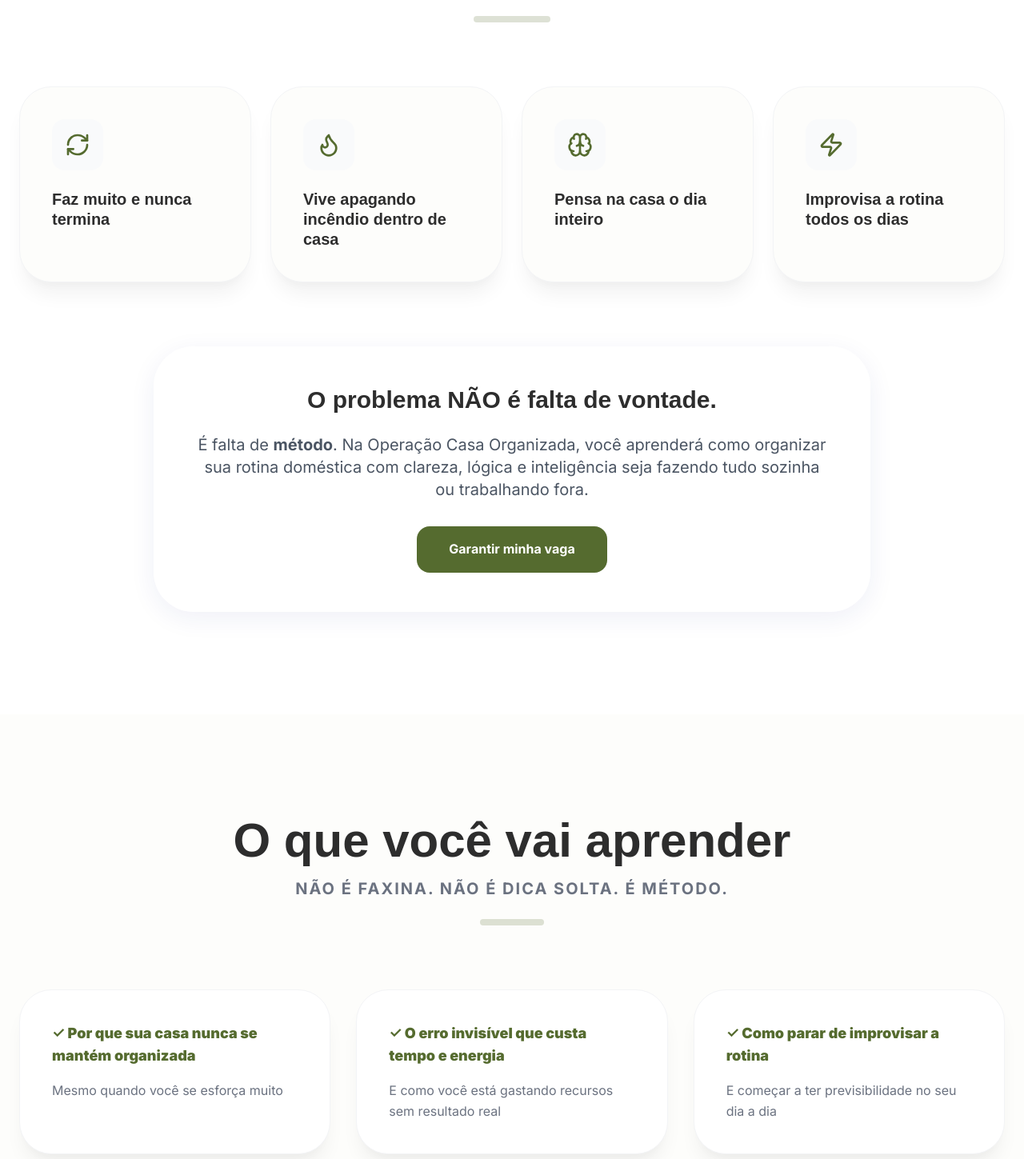
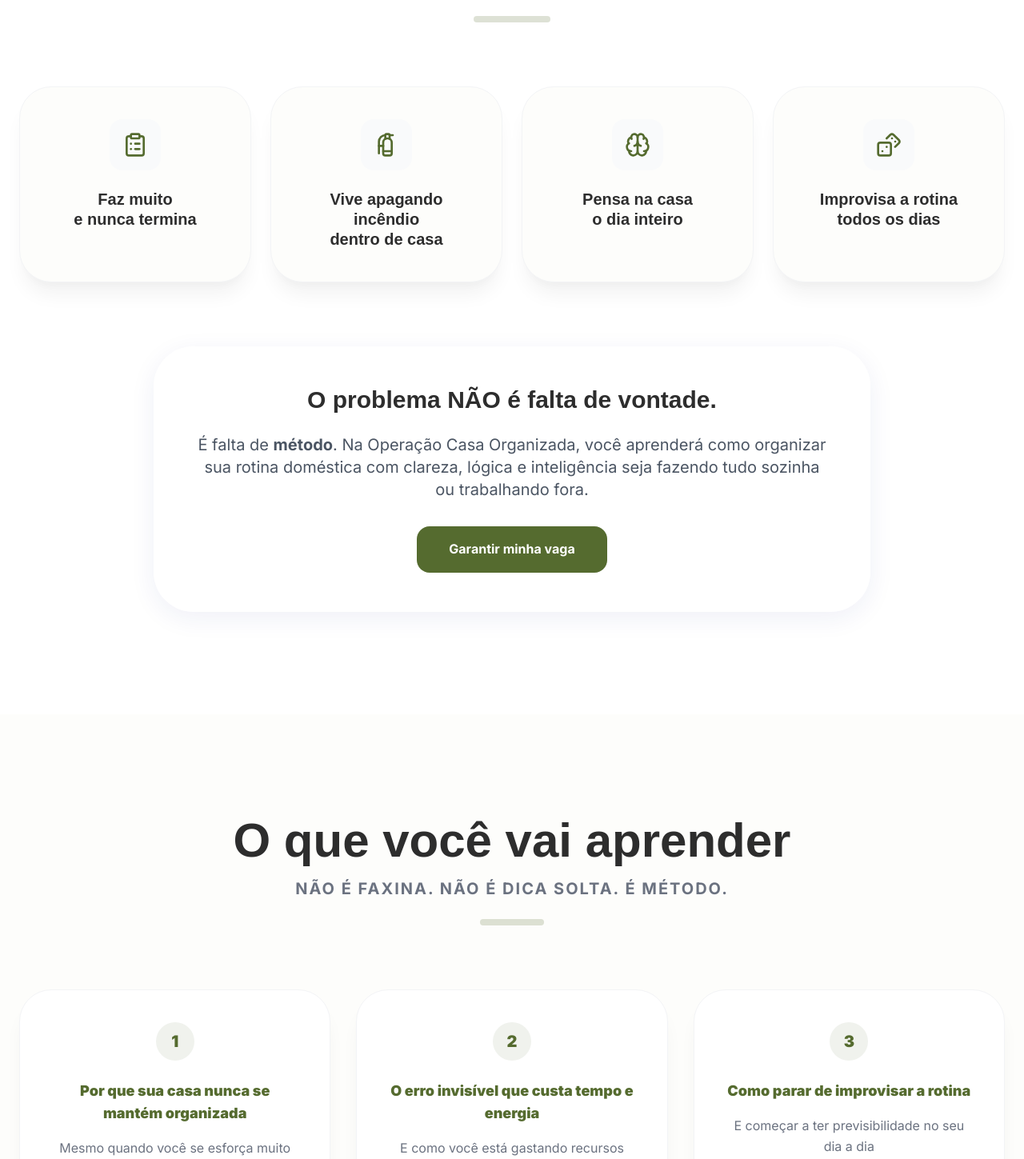
Before and after one commit to drtrafego/lp_donnadomesticas, a Next.js app: page /mar2601 in a window 1280 px wide. Shown: the part 1101-2550 px from the top of the page at 80% size. Built offline with nearby package versions, Linux system fonts and the light colour scheme; no server answers.

Commit message:
content: change hero subtitle to Sua Casa Organizada in both paths

```diff
--- a/src/app/mar2601/page.tsx
+++ b/src/app/mar2601/page.tsx
@@ -17,7 +17,14 @@ import {
     Clock,
     Home as HomeIcon,
     Book,
-    Smartphone
+    Smartphone,
+    FireExtinguisher,
+    Dices,
+    Coffee,
+    Lightbulb,
+    Key,
+    ListChecks,
+    ClipboardList
 } from 'lucide-react';
 import PhoneInputWithFlag from '@/components/PhoneInputWithFlag';
 
@@ -154,7 +161,7 @@ export default function Home() {
                         className="inline-flex items-center gap-2 px-5 py-2 rounded-full glass text-xs font-black tracking-widest text-[#556B2F] mb-10 border-[#556B2F]/10"
                     >
                         <HomeIcon className="w-4 h-4" />
-                        OPERAÇÃO CASA ORGANIZADA
+                        SUA CASA ORGANIZADA
                     </motion.div>
 
                     <motion.h1
@@ -215,42 +222,42 @@ export default function Home() {
                     <div className="grid grid-cols-1 md:grid-cols-4 gap-6 mb-20">
                         <motion.div
                             {...fadeInUp} transition={{ delay: 0.1 }}
-                            className="p-10 bg-[#fdfdfb] border border-gray-100 rounded-[40px] premium-shadow flex flex-col gap-6 hover:border-[#556B2F]/30 transition-all group"
+                            className="p-10 bg-[#fdfdfb] border border-gray-100 rounded-[40px] premium-shadow flex flex-col items-center text-center gap-6 hover:border-[#556B2F]/30 transition-all group"
                         >
                             <div className="w-16 h-16 bg-gray-50 rounded-2xl flex items-center justify-center group-hover:bg-[#f0f2ed] transition-colors">
-                                <RefreshCw className="w-8 h-8 text-[#556B2F]" />
+                                <ClipboardList className="w-8 h-8 text-[#556B2F]" />
                             </div>
-                            <h3 className="text-xl font-bold leading-tight"><strong>Faz muito</strong> e nunca termina</h3>
+                            <h3 className="text-xl font-bold leading-tight"><strong>Faz muito</strong><br /> e nunca termina</h3>
                         </motion.div>
 
                         <motion.div
                             {...fadeInUp} transition={{ delay: 0.2 }}
-                            className="p-10 bg-[#fdfdfb] border border-gray-100 rounded-[40px] premium-shadow flex flex-col gap-6 hover:border-[#556B2F]/30 transition-all group"
+                            className="p-10 bg-[#fdfdfb] border border-gray-100 rounded-[40px] premium-shadow flex flex-col items-center text-center gap-6 hover:border-[#556B2F]/30 transition-all group"
                         >
                             <div className="w-16 h-16 bg-gray-50 rounded-2xl flex items-center justify-center group-hover:bg-[#f0f2ed] transition-colors">
-                                <Flame className="w-8 h-8 text-[#556B2F]" />
+                                <FireExtinguisher className="w-8 h-8 text-[#556B2F]" />
                             </div>
-                            <h3 className="text-xl font-bold leading-tight"><strong>Vive apagando incêndio</strong> dentro de casa</h3>
+                            <h3 className="text-xl font-bold leading-tight"><strong>Vive apagando incêndio</strong><br /> dentro de casa</h3>
                         </motion.div>
 
                         <motion.div
                             {...fadeInUp} transition={{ delay: 0.3 }}
-                            className="p-10 bg-[#fdfdfb] border border-gray-100 rounded-[40px] premium-shadow flex flex-col gap-6 hover:border-[#556B2F]/30 transition-all group"
+                            className="p-10 bg-[#fdfdfb] border border-gray-100 rounded-[40px] premium-shadow flex flex-col items-center text-center gap-6 hover:border-[#556B2F]/30 transition-all group"
                         >
                             <div className="w-16 h-16 bg-gray-50 rounded-2xl flex items-center justify-center group-hover:bg-[#f0f2ed] transition-colors">
                                 <Brain className="w-8 h-8 text-[#556B2F]" />
                             </div>
-                            <h3 className="text-xl font-bold leading-tight"><strong>Pensa na casa</strong> o dia inteiro</h3>
+                            <h3 className="text-xl font-bold leading-tight"><strong>Pensa na casa</strong><br /> o dia inteiro</h3>
                         </motion.div>
 
                         <motion.div
                             {...fadeInUp} transition={{ delay: 0.4 }}
-                            className="p-10 bg-[#fdfdfb] border border-gray-100 rounded-[40px] premium-shadow flex flex-col gap-6 hover:border-[#556B2F]/30 transition-all group"
+                            className="p-10 bg-[#fdfdfb] border border-gray-100 rounded-[40px] premium-shadow flex flex-col items-center text-center gap-6 hover:border-[#556B2F]/30 transition-all group"
                         >
                             <div className="w-16 h-16 bg-gray-50 rounded-2xl flex items-center justify-center group-hover:bg-[#f0f2ed] transition-colors">
-                                <Zap className="w-8 h-8 text-[#556B2F]" />
+                                <Dices className="w-8 h-8 text-[#556B2F]" />
                             </div>
-                            <h3 className="text-xl font-bold leading-tight"><strong>Improvisa a rotina</strong> todos os dias</h3>
+                            <h3 className="text-xl font-bold leading-tight"><strong>Improvisa a rotina</strong><br /> todos os dias</h3>
                         </motion.div>
                     </div>
 
@@ -290,9 +297,12 @@ export default function Home() {
                             <motion.div
                                 key={idx}
                                 {...fadeInUp} transition={{ delay: idx * 0.1 }}
-                                className="bg-white p-10 rounded-[40px] border border-gray-100 premium-shadow group hover:border-[#556B2F]/30 transition-all"
+                                className="bg-white p-10 rounded-[40px] border border-gray-100 premium-shadow group hover:border-[#556B2F]/30 transition-all flex flex-col items-center text-center"
                             >
-                                <h4 className="font-black text-lg text-[#556B2F] mb-4">✓ {item.title}</h4>
+                                <div className="w-12 h-12 bg-[#f0f2ed] text-[#556B2F] rounded-full flex items-center justify-center font-black text-xl mb-6">
+                                    {idx + 1}
+                                </div>
+                                <h4 className="font-black text-lg text-[#556B2F] mb-4">{item.title}</h4>
                                 <p className="text-gray-500 leading-relaxed">{item.desc}</p>
                             </motion.div>
                         ))}
@@ -379,15 +389,15 @@ export default function Home() {
                         {[
                             { title: 'Casa Organizada', desc: 'Uma casa que funciona por lógica, não por acaso', icon: HomeIcon },
                             { title: 'Mais Tempo', desc: 'Recupere horas preciosas na sua semana', icon: Clock },
-                            { title: 'Menos Estresse', desc: 'Viva sem culpa e sem pressão constante.', icon: Sparkles },
-                            { title: 'Clareza Total', desc: 'Entenda exatamente como sua casa funciona', icon: Brain },
-                            { title: 'Autonomia', desc: 'Sua casa se mantém organizada sozinha', icon: Smartphone },
-                            { title: 'Método Simples', desc: 'Sem complicação, sem fórmulas irreais', icon: Book }
+                            { title: 'Menos Estresse', desc: 'Viva sem culpa e sem pressão constante.', icon: Coffee },
+                            { title: 'Clareza Total', desc: 'Entenda exatamente como sua casa funciona', icon: Lightbulb },
+                            { title: 'Autonomia', desc: 'Sua casa se mantém organizada sozinha', icon: Key },
+                            { title: 'Método Simples', desc: 'Sem complicação, sem fórmulas irreais', icon: ListChecks }
                         ].map((item, idx) => (
                             <motion.div
                                 key={idx}
                                 {...fadeInUp} transition={{ delay: idx * 0.1 }}
-                                className="p-10 bg-[#fdfdfb] border border-gray-100 rounded-[40px] premium-shadow hover:border-[#556B2F]/30 transition-all group"
+                                className="p-10 bg-[#fdfdfb] border border-gray-100 rounded-[40px] premium-shadow hover:border-[#556B2F]/30 transition-all group flex flex-col items-center text-center"
                             >
                                 <div className="w-14 h-14 bg-gray-50 rounded-2xl flex items-center justify-center group-hover:bg-[#f0f2ed] transition-colors mb-6">
                                     <item.icon className="w-8 h-8 text-[#556B2F]" />
@@ -450,10 +460,10 @@ export default function Home() {
 
                         <div className="grid grid-cols-2 lg:grid-cols-4 gap-6 mb-16 text-center">
                             {[
-                                { label: '📅 Data', val: '10 de Março' },
-                                { label: '🕘 Horário', val: '20h00' },
-                                { label: '📱 Plataforma', val: 'YouTube' },
-                                { label: '💰 Investimento', val: '100% Grátis' }
+                                { label: 'Data', val: '10 de Março' },
+                                { label: 'Horário', val: '20h00' },
+                                { label: 'Plataforma', val: 'YouTube' },
+                                { label: 'Investimento', val: '100% Grátis' }
                             ].map((info, idx) => (
                                 <div key={idx} className="bg-white/60 p-4 rounded-2xl border border-white/50">
                                     <div className="text-[10px] text-gray-400 uppercase font-black tracking-widest mb-1">{info.label}</div>
@@ -511,7 +521,7 @@ export default function Home() {
                                     </>
                                 ) : (
                                     <>
-                                        <span>🔘 SIM, QUERO PARTICIPAR!</span>
+                                        <span>SIM, QUERO PARTICIPAR!</span>
                                         <ArrowRight className="w-7 h-7 group-hover:translate-x-2 transition-transform" />
                                     </>
                                 )}
--- a/src/app/mar2602/page.tsx
+++ b/src/app/mar2602/page.tsx
@@ -156,9 +156,9 @@ export default function Home() {
                     <motion.span
                         initial={{ opacity: 0, y: 10 }}
                         animate={{ opacity: 1, y: 0 }}
-                        className="inline-block px-4 py-1.5 rounded-full bg-teal-50 text-teal-600 text-sm font-bold mb-6 border border-teal-100"
+                        className="inline-block py-1.5 px-4 rounded-full bg-teal-50 border border-teal-100/50 text-teal-600 font-bold tracking-widest text-xs uppercase mb-8 shadow-sm"
                     >
-                        OPERAÇÃO CASA ORGANIZADA
+                        Sua Casa Organizada
                     </motion.span>
 
                     <motion.h1
```
